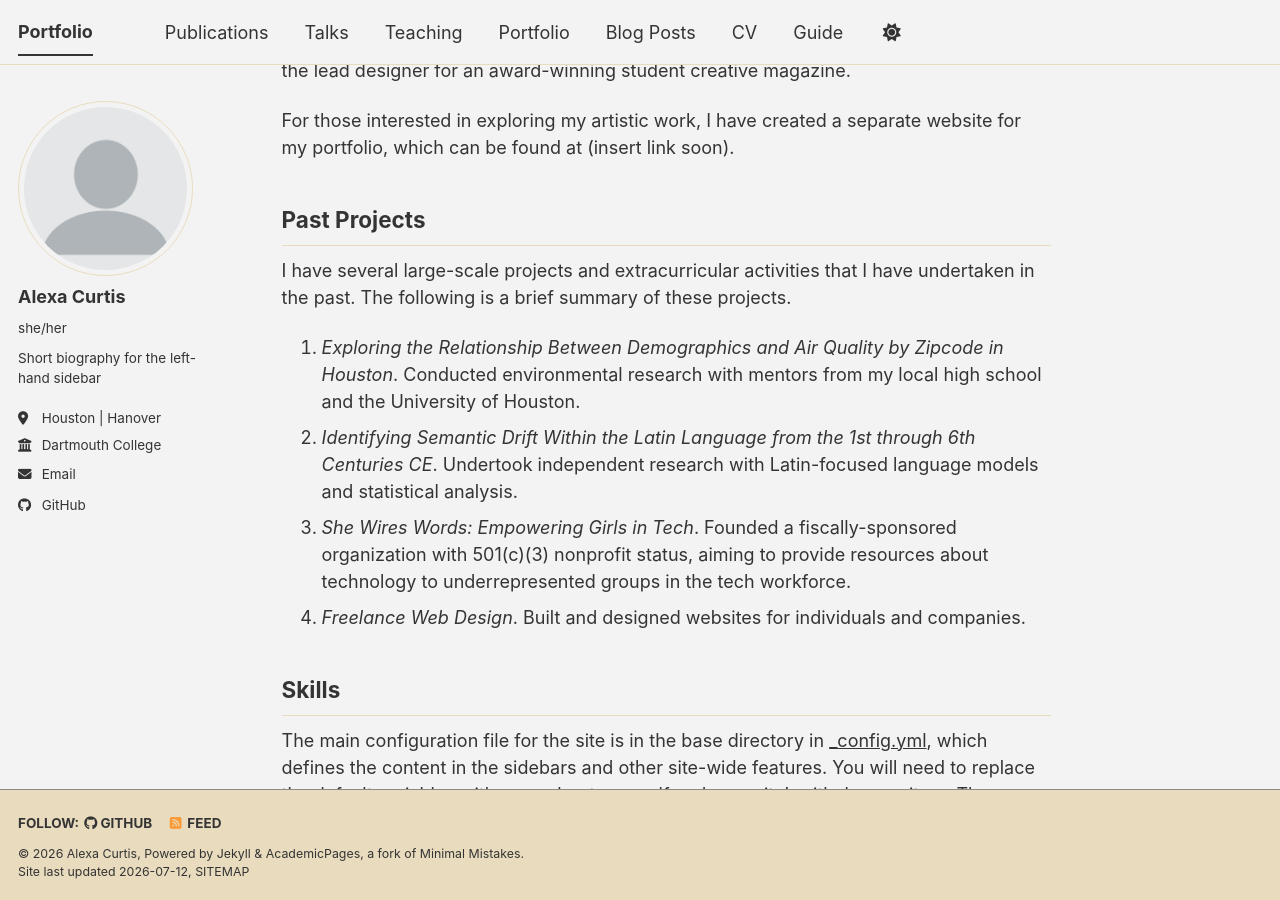
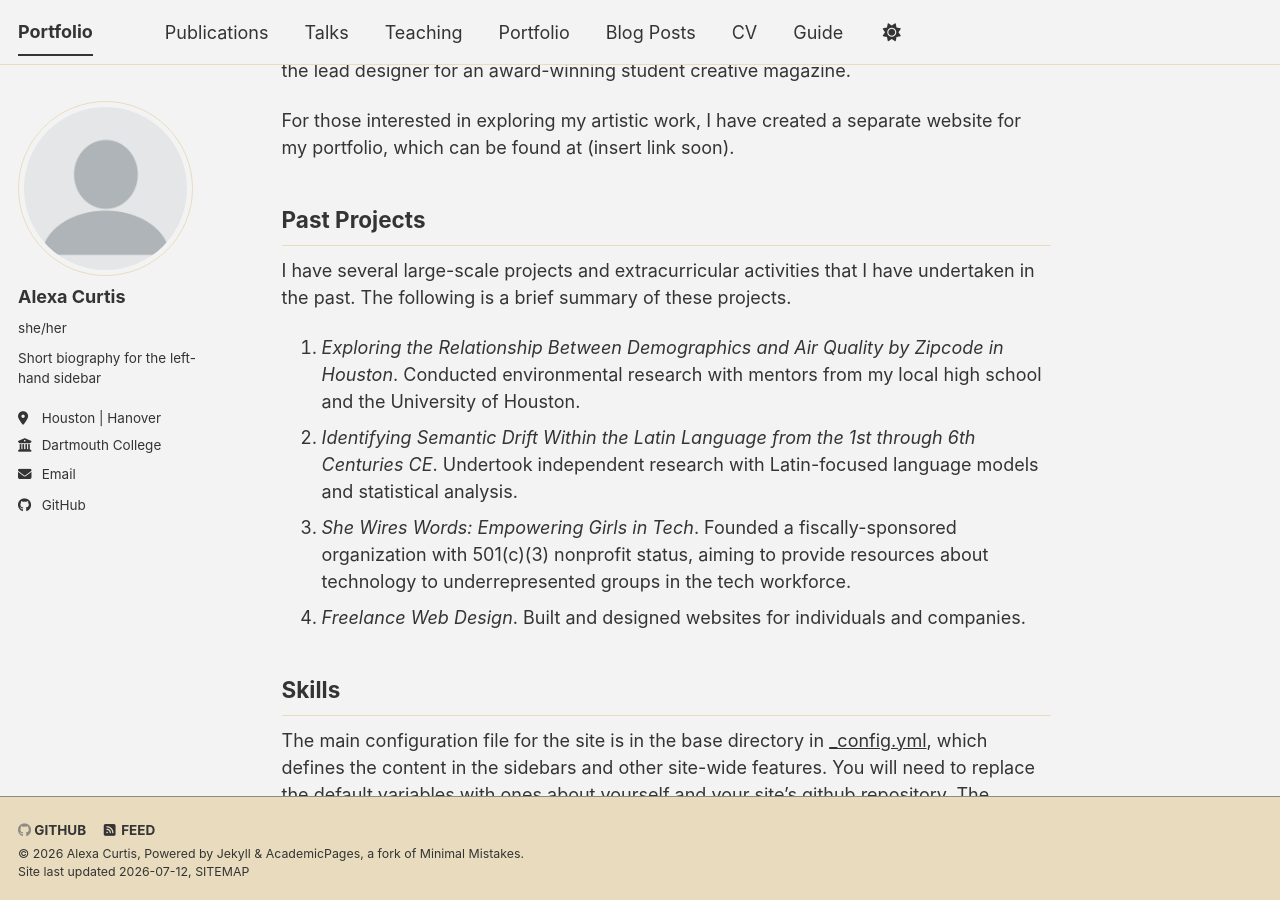
Before and after one commit to alexaycurtis/alexaycurtis.github.io, a Jekyll site: the page built from _pages/about.md, in a window 1280 px wide and 900 px high, scrolled down 529 px. Built offline with Jekyll 4.4.1, drawn with Linux system fonts in a browser that asks for light colours; a style sheet for code colours, icons or effects is not loaded.

Commit message:
Update footer.html

```diff
--- a/_includes/footer.html
+++ b/_includes/footer.html
@@ -2,10 +2,10 @@
 
 {% if site.author.github or site.author.bitbucket or site.atom_feed.hide != true %}
 <div class="page__footer-follow">
-  <ul class="social-icons">
+  <!-- <ul class="social-icons">
     {% if site.data.ui-text[site.locale].follow_label %}
       <li><strong>{{ site.data.ui-text[site.locale].follow_label }}</strong></li>
-    {% endif %}
+    {% endif %} -->
     {% if site.author.github %}
       <li><a href="https://github.com/{{ site.author.github }}"><i class="fab fa-github" aria-hidden="true"></i> GitHub</a></li>
     {% endif %}
```
